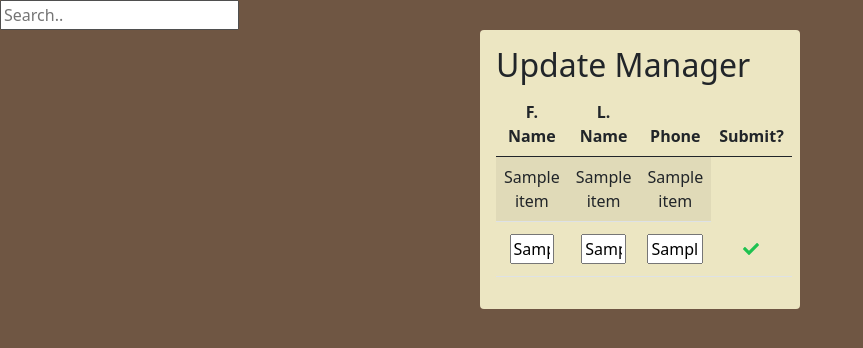
After one commit to Summer23-CSCE-310-Database-Systems/github-setup-recordrecords, a Flask app: template templates/update-manager.html in a window 1280 px wide. The commit adds this page. Shown: the top 348 px of the page, without its empty margins (0-863 px from the left). Run offline with Flask 3, Linux system fonts and the light colour scheme; the template is opened without the code that fills it: most values are stand-ins (such as "Sample title", 1, 10 or a date in 2020); some libraries are stand-ins or nearby versions.

Commit message:
Added update for managers

```diff
--- a/app.py
+++ b/app.py
@@ -104,8 +104,30 @@ def delete_cust():
     return redirect(url_for('manager_cust'))
 
 # Manager operations
-@app.route('/admin-mana')
+@app.route('/admin-mana', methods=['GET', 'POST'])
 def manager_mana():
+    if request.method == 'POST':
+        if any([request.form[item] == '' for item in request.form]):
+            return redirect(url_for('manager_mana'))
+        else:
+            conn = connect_db()
+            curr = conn.cursor()
+
+            print(request.form)
+
+            query = f"""
+            UPDATE managers
+            SET mana_fname = '{request.form['fname']}', mana_lname = '{request.form['lname']}', mana_phone = '{request.form['phone']}'
+            WHERE mana_id = {request.form['id']};
+            """
+
+            print('executing', query)
+            curr.execute(query)
+            conn.commit()
+
+            curr.close()
+            conn.close()
+
     data = get_table('managers')
     print('data', data)
     return render_template('admin-manager.html', data=data)
@@ -132,6 +154,29 @@ def create_mana():
             conn.close()
     return redirect(url_for('manager_mana'))
 
+@app.route('/admin-mana/update', methods=['GET', 'POST'])
+def update_mana():
+    if request.method == 'POST':
+        conn = connect_db()
+        curr = conn.cursor()
+
+        print(request.form)
+
+        query = f"SELECT * FROM managers WHERE mana_id = {request.form['upd']}"
+        curr.execute(query)
+        data = curr.fetchall()
+        print(data[0])
+        curr.close()
+        conn.close()
+    return render_template('update-manager.html', data=data[0])
+
+@app.route('/admin-mana/delete', methods=['GET', 'POST'])
+def delete_mana():
+    if request.method == 'POST':
+        mana_id = request.form['del']
+        delete_from_db('managers', mana_id, 'mana_id')
+    return redirect(url_for('manager_mana'))
+
 if __name__ == "__main__":
     app.run(debug=True)
     #when going to debud set debug to False
--- a/templates/admin-manager.html
+++ b/templates/admin-manager.html
@@ -41,7 +41,7 @@
                 <td>{{ item[3] }}</td>
                 <td><button type="submit" class="btn btn-default btn-md" name="del" form="del-form"
                         value="{{item[0]}}"><i class="far fa-trash-alt" style="color: red;"></i></button></td>
-                <td><button type="submit" class="btn btn-default btn-md" name="del" form="upd-form"
+                <td><button type="submit" class="btn btn-default btn-md" name="upd" form="upd-form"
                         value="{{item[0]}}"><i class="fas fa-tools" style="color: #1e3050;"></i></button></td>
             </tr>
             {% endfor %}
@@ -67,6 +67,7 @@
 
             <tr class="text-center align-middle">
                 <td><input style="width:80%;" type="text" name="fname" id="fname" form="cre-form"></td>
+
                 <td><input style="width:80%;" type="text" name="lname" id="lname" form="cre-form"></td>
                 <td><input style="width:100%;" type="text" name="phone" id="phone" form="cre-form"></td>
                 <td><button type="submit" class="btn btn-default btn-md" form="cre-form"><i class="fas fa-plus" style="color: #1ec250;"></i>
--- /dev/null
+++ b/templates/update-manager.html
@@ -0,0 +1,57 @@
+<!DOCTYPE html>
+<html lang="en">
+
+<head>
+    <meta charset="UTF-8">
+    <meta name="viewport" content="width=device-width, initial-scale=1.0">
+    <title>Manager View</title>
+
+    <!-- Bootstrap CSS -->
+    <link href="https://cdn.jsdelivr.net/npm/bootstrap@5.0.2/dist/css/bootstrap.min.css" rel="stylesheet">
+</head>
+
+<!-- fontawesome 5 -->
+<link rel="stylesheet" type="text/css"
+    href="https://cdnjs.cloudflare.com/ajax/libs/font-awesome/5.15.2/css/all.min.css" />
+<script defer src="https://cdnjs.cloudflare.com/ajax/libs/font-awesome/5.15.2/js/all.min.js"></script>
+
+<body class="" style="background-color: #6F5643">
+    <div>
+        <input type="text" id="myInput" onkeyup="myFunction()" placeholder="Search..">
+    </div>
+    <div class="container rounded flex-column p-3 w-25 h-100" style="background-color: #ECE6C2">
+        <h2>Update Manager</h2>
+
+        <form action="/admin-mana" method="post" id="upd-form"></form>
+        <table id="myTable" class="table table-striped">
+            <thead>
+                <tr id="row-header text-center align-middle">
+                    <th style="text-align: center;">F. Name</th>
+                    <th style="text-align: center;">L. Name</th>
+                    <th style="text-align: center;">Phone</th>
+                    <th>Submit?</th>
+                </tr>
+            </thead>
+            <tr class="text-center align-middle">
+                <td>{{ data[1] }}</td>
+                <td>{{ data[2] }}</td>
+                <td>{{ data[3] }}</td>
+            <tr class="text-center align-middle">
+                <td><input style="width:80%; text-align:center;" type="text" name="fname" id="fname" form="upd-form" value="{{data[1]}}"></td>
+                <td><input style="width:80%; text-align:center;" type="text" name="lname" id="lname" form="upd-form" value="{{data[2]}}"></td>
+                <td><input style="width:100%; text-align:center;" type="text" name="phone" id="phone" form="upd-form" value="{{data[3]}}"></td>
+                <td><button type="submit" class="btn btn-default btn-md" form="upd-form" name="id" id="id" value="{{data[0]}}"><i class="fas fa-check" style="color: #1ec250;"></i>
+                    </button></td>
+            </tr>
+
+            <!-- Populate table rows dynamically with JavaScript -->
+        </table>
+    </div>
+
+    <br>
+    <!-- Bootstrap Javascripts -->
+    <script src="https://cdn.jsdelivr.net/npm/bootstrap@5.0.2/dist/js/bootstrap.bundle.min.js"></script>
+
+</body>
+
+</html>
```
